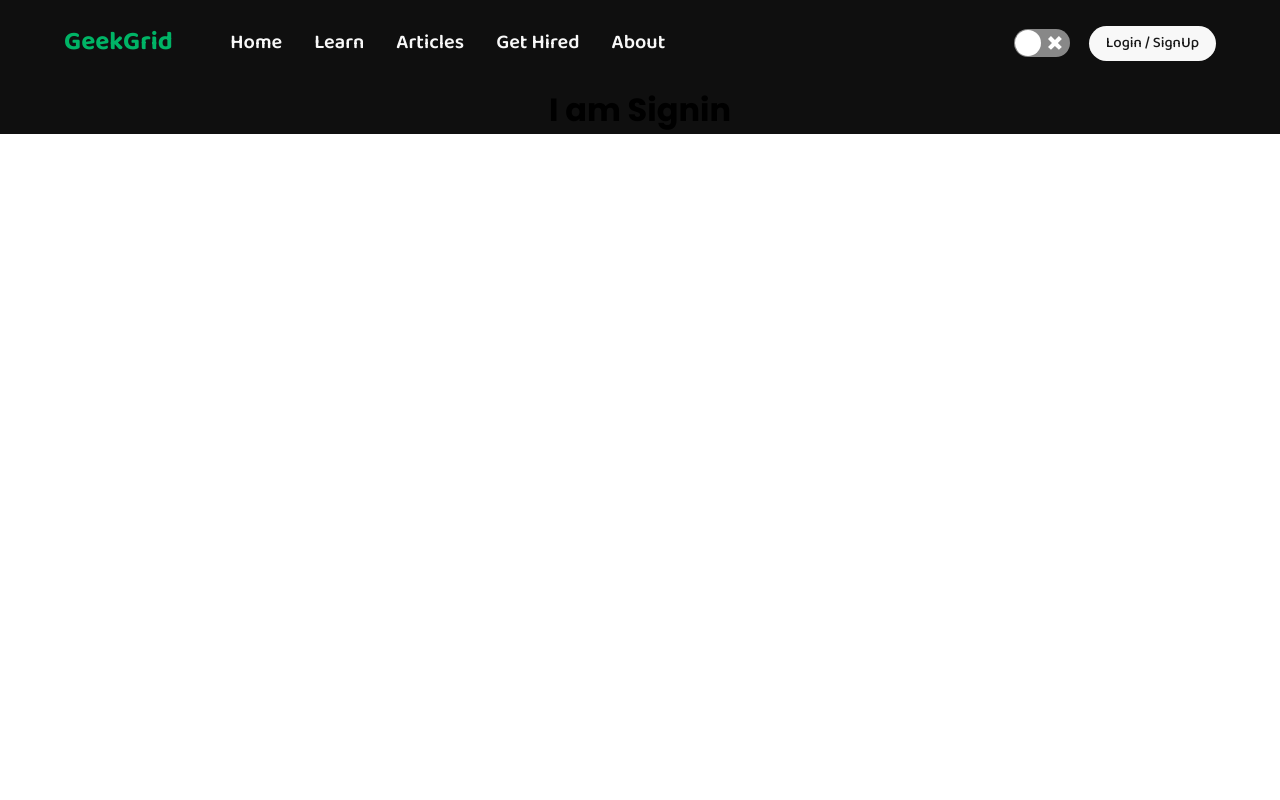
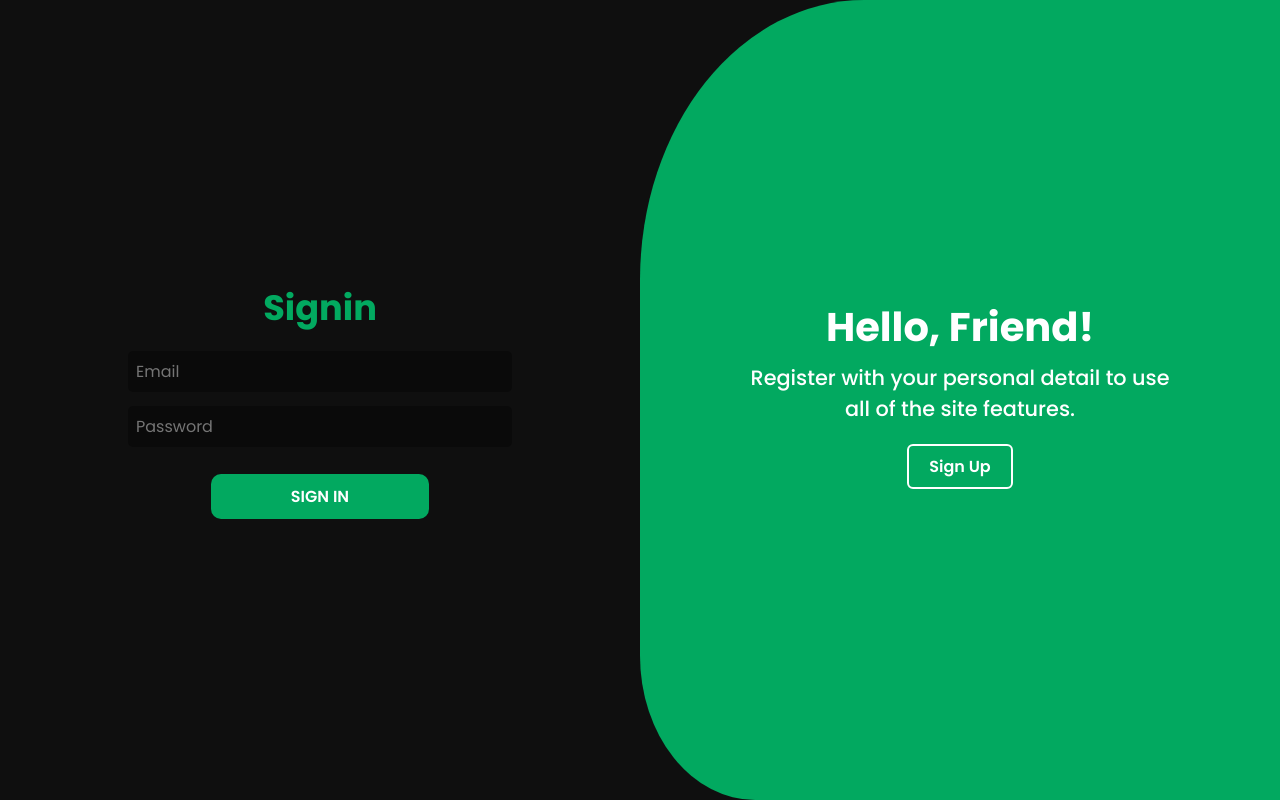
Before and after one commit to ashish12501/GeekGrid, a React (Create React App) app: page /signin in a window 1280 px wide. Built offline with nearby package versions, Linux system fonts and the light colour scheme; a web font is replaced by a local one.

Commit message:
completed Authentication

```diff
--- a/src/App.js
+++ b/src/App.js
@@ -38,7 +38,7 @@ function App() {
             <Route path='/streamer/:id' element={<VideoPlayerPage />} />
             <Route path="/learn" element={<VideoListPage />} />
           </Routes>
-          {/* <Footer /> */}
+          <Footer />
         </Router>
       </div >
     </themeContext.Provider>
--- a/src/components/footer.css
+++ b/src/components/footer.css
@@ -3,6 +3,10 @@
     padding: 0;
     box-sizing: border-box;
     font-family: "Poppins", sans-serif;
+}
+
+.closefooter {
+    display: none;
 }
 
 body {
--- a/src/components/footer.js
+++ b/src/components/footer.js
@@ -1,8 +1,22 @@
-import React from 'react';
+import React, { useEffect, useState } from 'react';
 import './footer.css'
+import { useLocation } from 'react-router-dom'
+
 export function Footer() {
+
+    const location = useLocation();
+
+    const [footerDisplay, setfooterDisplay] = useState(true);
+    useEffect(() => {
+        if (location.pathname === "/signup" || location.pathname === "/signin") {
+            setfooterDisplay(false);
+        } else {
+            setfooterDisplay(true);
+        }
+    }, [location.pathname]);
+
     return (
-        <footer>
+        <footer className={footerDisplay ? "" : "closefooter"}>
             <div class="content">
                 <div class="top">
                     <div class="logo-details">
--- a/src/components/navbar.css
+++ b/src/components/navbar.css
@@ -2,6 +2,9 @@
 
 @import url('https://fonts.googleapis.com/css2?family=Baloo+Da+2:wght@400;500;600;700;800&family=Open+Sans:ital,wght@0,300;0,400;0,500;0,600;0,700;1,700;1,800&family=Outfit:wght@200;300;400;500;600;700;800;900&family=Patua+One&family=Poppins:ital,wght@0,300;0,400;0,500;0,600;0,700;1,800&display=swap');
 
+.navclose {
+    display: none;
+}
 
 .navbar {
     display: flex;
@@ -21,7 +24,7 @@
     align-items: center;
 }
 
-.navbar .navbar-left logo .logo-txt {
+.navbar .navbar-left .logo-txt {
     line-height: 1;
     color: var(--primary-text);
     color: #00b466;
--- a/src/components/navbar.js
+++ b/src/components/navbar.js
@@ -1,17 +1,29 @@
-import React from 'react'
+import React, { useEffect, useState } from 'react'
 import { Link } from 'react-router-dom'
 import './navbar.css'
 import ReactSwitch from 'react-switch'
 import { useContext } from 'react'
 import { themeContext } from '../App'
+import { useNavigate, useLocation } from 'react-router-dom'
 
 export function Navbar() {
+    const navigate = useNavigate();
+    const location = useLocation();
+
+    const [navopen, setnavopen] = useState(true);
+    useEffect(() => {
+        if (location.pathname === "/signup" || location.pathname === "/signin") {
+            setnavopen(false);
+        } else {
+            setnavopen(true);
+        }
+    }, [location.pathname]);
+
     const { toggleTheme, theme } = useContext(themeContext)
     return (
-        <div className='navbar'>
+        <div className={navopen ? "navbar" : "navclose"}>
             <div className='navbar-left'>
-                <logo><h2 className='logo-txt'>GeekGrid</h2></logo>
-                <links>
+                <h2 className='logo-txt'>GeekGrid</h2>
                 <ul>
                     <li><Link to="/" className='links'>Home</Link></li>
                     <li><Link to="/learn" className='links'>Learn</Link></li>
@@ -19,12 +31,11 @@ export function Navbar() {
                     <li><Link to="/gethired" className='links'>Get Hired</Link></li>
                     <li><Link to="/about" className='links'>About</Link></li>
                 </ul>
-                </links>
             </div>
             <div className='navbar-right'>
                 {/* {theme === "light" ? <p className='mode-name'>Light mode</p> : <p className='mode-name'>Dark mode</p>} */}
                 <ReactSwitch className='toggle-button' onChange={toggleTheme} checked={theme === "light"} onColor="#02A960" />
-                <button>Login / SignUp</button>
+                <button onClick={() => { navigate("/signin") }}>Login / SignUp</button>
             </div>
         </div>
     )
--- a/src/pages/Signin/signin.js
+++ b/src/pages/Signin/signin.js
@@ -1,10 +1,70 @@
-import React from 'react'
+import React, { useState } from 'react';
+import { signInWithEmailAndPassword } from 'firebase/auth';
+import '../Signup/signup.css';
+import { useNavigate } from 'react-router-dom/';
+import { auth } from '../../config/firebase-config';
 
 export function Signin() {
+  const navigation = useNavigate();
+  const [formData, setFormData] = useState({
+    email: '',
+    password: '',
+  });
+
+  const handleSubmit = async (e) => {
+    e.preventDefault();
+
+    try {
+      const userCredentials = await signInWithEmailAndPassword(auth, formData.email, formData.password);
+      console.log('Login Successful');
+      console.log(userCredentials.user);
+      navigation('/');
+    } catch (err) {
+      console.error(err);
+    }
+  };
+
   return (
     <div>
-      <h1>I am Signin</h1>
+      <div className="signupPage">
+        <div className="signupPage-left">
+          <h2>Signin</h2>
+          {/* Set the method to "post" to ensure form data is sent in the request body */}
+          <form onSubmit={handleSubmit} method="post">
+            <input
+              className="inputfield"
+              placeholder="Email"
+              type="email"
+              id="email"
+              name="email"
+              value={formData.email}
+              onChange={(e) => setFormData({ ...formData, email: e.target.value })}
+              required
+            />
+            <br />
 
+            <input
+              className="inputfield"
+              placeholder="Password"
+              type="password"
+              id="password"
+              name="password"
+              value={formData.password}
+              onChange={(e) => setFormData({ ...formData, password: e.target.value })}
+              required
+            />
+            <br />
+
+            {/* Submit Button */}
+            <input className="submitbtn" type="submit" value="SIGN IN" />
+          </form>
+        </div>
+        <div className="signupPage-right">
+          <h1>Hello, Friend!</h1>
+          <h3>Register with your personal detail to use all of the site features.</h3>
+          <button onClick={() => { navigation('/signup') }}>Sign Up</button>
+        </div>
+      </div>
     </div>
-  )
+  );
 }
--- a/src/pages/Signup/signup.css
+++ b/src/pages/Signup/signup.css
@@ -12,7 +12,31 @@
     justify-content: center;
     align-items: center;
     background-color: var(--button-bg);
-    border-radius: 35% 0 0 20%;
+    border-radius: 35% 0 0 18%;
+    color: #fff;
+}
+
+.signupPage-right h1 {
+    font-size: 2.5rem;
+}
+
+.signupPage-right h3 {
+    font-size: 1.3rem;
+    width: 70%;
+    font-weight: 450;
+    margin: 5px;
+
+}
+
+.signupPage-right button {
+    margin: 15px;
+    border-radius: 6px;
+    border: 2px solid #fff;
+    background-color: transparent;
+    padding: 8px 20px;
+    color: #Fff;
+    font-size: 1rem;
+    font-weight: 600;
 }
 
 .signupPage-left {
@@ -23,21 +47,60 @@
     align-items: center;
 }
 
+.signupPage-left h2 {
+    font-size: 2.2rem;
+    color: var(--button-bg);
+    margin-bottom: 10px;
+}
+
+.signupPage-left .inputfield {
+    border: none;
+    background-color: var(--box-shadow);
+    padding: 8px 8px;
+    font-size: 1rem;
+    border-radius: 5px;
+    margin: 7px;
+    width: 30vw;
+    color: var(--primary-text);
+}
+
+.signupPage-left p {
+    color: grey;
+}
+
 .button-label {
     display: inline-block;
     padding: 10px;
     margin: 5px;
-    background-color: #3498db;
+    background-color: transparent;
+    border: 2px solid var(--button-bg);
     color: #fff;
-    border: none;
     cursor: pointer;
+    color: var(--button-bg);
+    width: 14vw;
+    border-radius: 7px;
+    font-size: 0.9rem;
 }
 
 .button-label:hover {
-    background-color: #2980b9;
+    background-color: var(--button-bg);
+    color: #fff;
 }
 
 /* Style for active button */
 .button-label.active {
-    background-color: #2980b9;
+    background-color: var(--button-bg);
+    color: #fff;
 }
+
+.submitbtn {
+    border: none;
+    background-color: var(--button-bg);
+    color: #Fff;
+    padding: 10px;
+    width: 17vw;
+    border-radius: 10px;
+    font-weight: 600;
+    margin-top: 20px;
+    font-size: 1rem;
+}
--- a/src/pages/Signup/signup.js
+++ b/src/pages/Signup/signup.js
@@ -4,10 +4,12 @@ import './signup.css'
 import { auth, db } from '../../config/firebase-config'
 import { createUserWithEmailAndPassword, updateProfile } from 'firebase/auth'
 import { addDoc, collection } from "firebase/firestore";
+import { useNavigate } from 'react-router-dom/'
 
 
 export function Signup() {
 
+  const navigation = useNavigate();
 
   const [formData, setFormData] = useState({
     name: '',
@@ -56,9 +58,10 @@ export function Signup() {
       <div className="signupPage-left">
         <h2>Signup</h2>
         <form onSubmit={handleSubmit}>
-          {/* Name */}
-          <label htmlFor="name">Name:</label>
+
           <input
+            className="inputfield"
+            placeholder="Name"
             type="text"
             id="name"
             name="name"
@@ -69,9 +72,10 @@ export function Signup() {
 
           <br />
 
-          {/* Email */}
-          <label htmlFor="email">Email:</label>
+
           <input
+            className="inputfield"
+            placeholder="email"
             type="email"
             id="email"
             name="email"
@@ -82,9 +86,10 @@ export function Signup() {
 
           <br />
 
-          {/* Password */}
-          <label htmlFor="password">Password:</label>
+
           <input
+            className="inputfield"
+            placeholder="Password"
             type="password"
             id="password"
             name="password"
@@ -95,9 +100,9 @@ export function Signup() {
 
           <br />
 
-          {/* Confirm Password */}
-          <label htmlFor="confirmPassword">Confirm Password:</label>
           <input
+            className="inputfield"
+            placeholder="Confirm Password"
             type="password"
             id="confirmPassword"
             name="confirmPassword"
@@ -107,8 +112,7 @@ export function Signup() {
           />
 
           <br />
-
-          {/* Signup as Student or Recruiter */}
+          <p>Continue as </p>
           <label>
             <input
               type="radio"
@@ -148,13 +152,14 @@ export function Signup() {
           <br />
 
           {/* Submit Button */}
-          <input type="submit" value="Signup" />
+          <input className="submitbtn" type="submit" value="SIGN UP" />
         </form>
       </div>
       <div className="signupPage-right">
-        <h1>Hello, Friends !!</h1>
-        <h3>Register with your personal detail to use all of the site features !</h3>
-        <button>Register</button>
+        <h1>Hello, Friend!</h1>
+        {/* <h3>Register with your personal detail to use all of the site features.</h3> */}
+        <h3>Login with your personal detail to use all of the site features.</h3>
+        <button onClick={() => { navigation("/signin") }}>Sign In</button>
       </div>
     </div>
   )
--- a/src/variables.css
+++ b/src/variables.css
@@ -3,12 +3,13 @@
     --primary-text: #1b1b1b;
     --secondary-text: #ffff;
     --secondary-bg: #020817;
+    --input-light: #ebebeb;
     --hover-bg: #202020;
     --gradient-green2: #0bca77;
     --gradient-green1: #008d3b;
     --gradient-yellow2: #ffd53b;
     --gradient-yellow1: #cea100;
-    --box-shadow: #cecece;
+    --box-shadow: #d6d6d6;
     --button-bg: #02A960;
     --button-text: #f8f8f8;
 }
```
Lines whose indentation alone changed are shown as unchanged.
